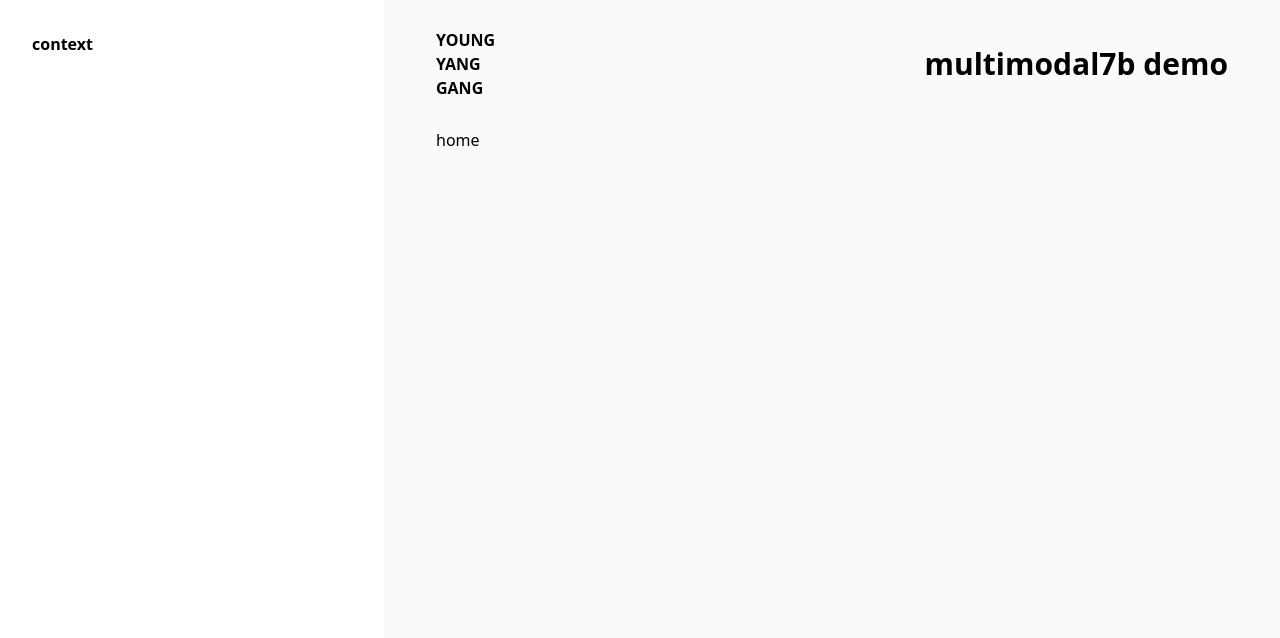
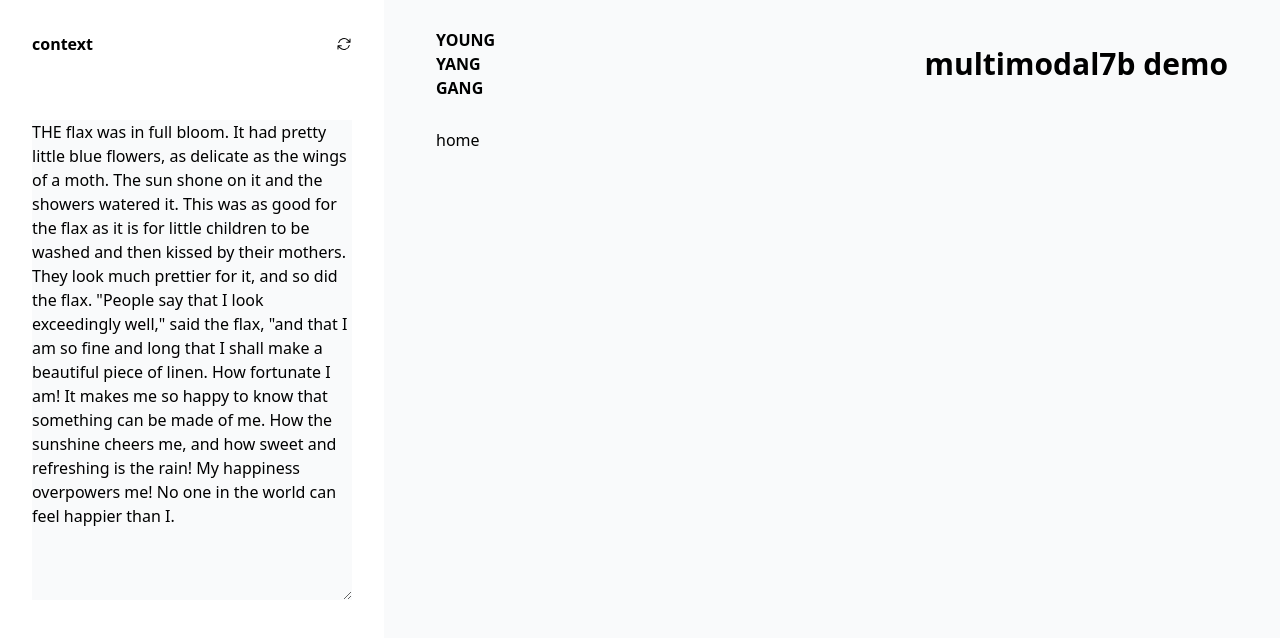
Before and after one commit to AIP-2024SP-Team1/youngyanggang, a Next.js app in the folder web-demo/: page / in a window 1280 px wide. Shown: the top 638 px of the page. Built offline with nearby package versions, Linux system fonts and the light colour scheme.

Commit message:
feat: add context section

```diff
--- a/web-demo/src/app/page.tsx
+++ b/web-demo/src/app/page.tsx
@@ -1,12 +1,21 @@
 import Header from "./_component/Header";
+import { ArrowPathIcon } from "@heroicons/react/24/solid";
 
 export default function Home() {
   return (
     <>
       <section className="flex-1 max-w-4c p-8 flex flex-col gap-16 bg-white">
-        <div className="flex">
+        <div className="flex items-center justify-between">
           <h2 className="font-bold">context</h2>
+          <ArrowPathIcon className="w-4 h-4 cursor-pointer" />
         </div>
+        <textarea
+          className="bg-gray-50 focus:outline-none"
+          name="context"
+          id="context"
+          rows={20}
+          value={`THE flax was in full bloom. It had pretty little blue flowers, as delicate as the wings of a moth. The sun shone on it and the showers watered it. This was as good for the flax as it is for little children to be washed and then kissed by their mothers. They look much prettier for it, and so did the flax. "People say that I look exceedingly well," said the flax, "and that I am so fine and long that I shall make a beautiful piece of linen. How fortunate I am! It makes me so happy to know that something can be made of me. How the sunshine cheers me, and how sweet and refreshing is the rain! My happiness overpowers me! No one in the world can feel happier than I.`}
+        ></textarea>
       </section>
       <div className="flex-[3] max-w-8c mx-auto flex flex-col">
         <Header />
```
Also changed, not shown: web-demo/package.json (+6 -5 lines), 1 other file (tests, documents, lock files or other folders).
